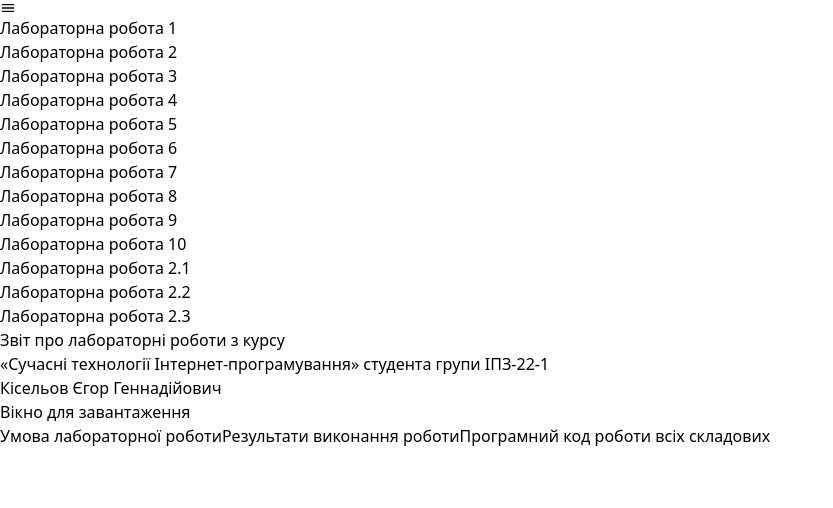
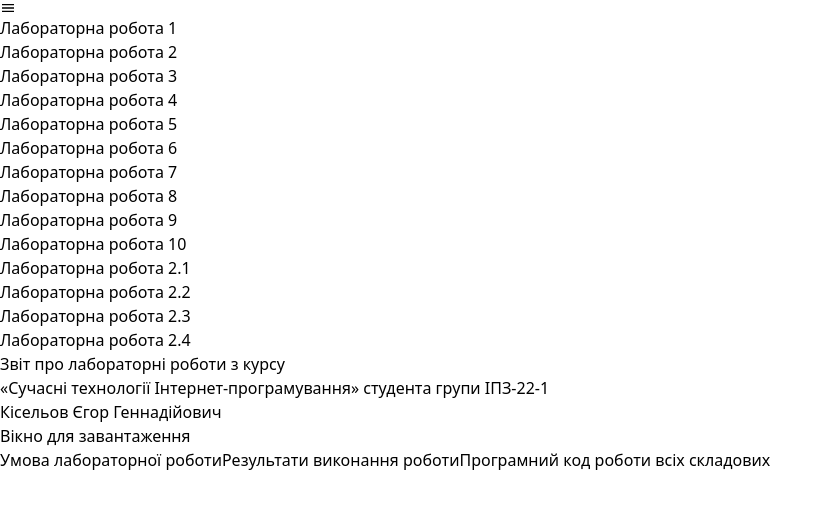
Before and after one commit to taboorech/STIP-L1, a React (Vite) app: page /1 in a window 1280 px wide. Shown: the top 508 px of the page, without its empty margins (0-833 px from the left). Built offline with nearby package versions, Linux system fonts and the light colour scheme.

Commit message:
feat: add 2.4 lab

```diff
--- a/src/assets/labs.ts
+++ b/src/assets/labs.ts
@@ -3187,6 +3187,252 @@ export default rootSaga;`
       },
     ]
   },
+  {
+    id: '14',
+    title: 'Лабораторна робота 2.4',
+    additionalInfo: [`Варіант 10. GET-запит на /api/random-animal, який повертає випадкову тварину: {
+&quot;animal&quot;: &quot;котик&quot; }.
+2. POST-запит на /api/reverse-number, який приймає число і повертає його у
+зворотному порядку: { &quot;reversed_number&quot;: &quot;&lt;reversed-number&gt;&quot; }.`],
+    results: [],
+    conditionPath: 'https://docs.google.com/document/d/16eMEkebY2ht_f6QFGevP7GMoy5Q2z-Mx/edit?usp=sharing',
+    codes: [
+      {
+        file: 'app.ts',
+        code:
+  `import express from 'express';
+import bodyParser from 'body-parser';
+import { errorHandler } from './middleware/error-handler';
+import cors from "cors";
+import { createIndexRoutes } from './routes/index/index.routes';
+import { requestLogger } from './middleware/logger';
+import { callError } from './middleware/call-error';
+
+function createServer() {
+  const app = express();
+
+  app.use(cors({
+    origin: [
+      'http://localhost:5173',
+      'http://localhost:5174'
+    ]
+  }));
+
+  app.use(bodyParser.json())
+  app.use(bodyParser.urlencoded({ extended: true }));
+  app.use(express.static('uploads'));
+
+  app.use(callError);
+
+  // routes
+  app.use('/api', requestLogger, createIndexRoutes());
+
+  // error handler
+  app.use(errorHandler);
+
+  return app;
+}
+
+export { createServer };`
+      },
+      {
+        file: 'entrypoint.ts',
+        code:
+  `import "dotenv/config";
+import { createServer } from "./app";
+import { Application } from "express";
+
+async function boot() {
+  let _server: Application | undefined = createServer();
+  let serverName: string = "api";
+
+  try {
+    const port = parseInt(process.env.PORT || "8080", 10);
+
+    if (_server) {
+      _server.listen(port, () => {
+        console.log('APP (\${serverName}) is running on port \${port}');
+      });
+    }
+  } catch (error) {
+    console.error('Failed to boot the application', error);
+    process.exit(1);
+  }
+}
+
+boot();`
+      },
+      {
+        file: 'index.routes.ts',
+        code:
+  `import { Router } from "express";
+import { getRandomAnimal, reverseNumber } from "./index.controller";
+
+const createIndexRoutes = () => {
+  const router = Router();
+
+  router.get('/random-animal', getRandomAnimal);
+  router.post('/reverse-number', reverseNumber);
+
+  return router;
+};
+
+export { createIndexRoutes };`
+      },
+      {
+        file: 'index.controller.ts',
+        code:
+  `import { faker } from '@faker-js/faker';
+import { Request, Response } from 'express';
+import asyncHandler from 'express-async-handler';
+import { reverseNumberValidation } from '../../yup/reverse-number.scheme';
+
+const getRandomAnimal = asyncHandler(async (req: Request, res: Response) => {
+  const animal = faker.animal.type();
+
+  res.json({ animal });
+});
+
+const reverseNumber = asyncHandler(async (req: Request, res: Response) => {
+  const { number } = await reverseNumberValidation.validate(req.body, { abortEarly: false });
+
+  const reversedNumber = Number.parseInt([...number.toString()].reverse().join(''));
+
+  res.json({
+    original: number,
+    reversed: reversedNumber
+  })
+});
+
+export { getRandomAnimal, reverseNumber };`
+      },
+      {
+        file: 'CustomError.class.ts',
+        code:
+  `class CustomError extends Error {
+  public statusNumber: number;
+
+  constructor(statusNumber: number, message: string) {
+    super();
+    this.message = message;
+    this.statusNumber = statusNumber;
+  }
+};
+
+export { CustomError };`
+      },
+      {
+        file: 'error-handler.ts',
+        code:
+  `import { NextFunction, Request, Response } from 'express';
+import { CustomError } from '../libs/classes/CustomError.class';
+import { ValidationError } from 'yup';
+import logger from '../config/logger';
+
+export const errorHandler = (err: CustomError, req: Request, res: Response, next: NextFunction) => {
+  logger.error(\`Error: \${err.message} | Status: \${err.statusNumber || 500} | URL: \${req.url}\`);
+
+  if(err instanceof ValidationError) {
+    res.status(400).send({ errors: [{ message: err.errors }] });
+    return next(err);
+  }
+
+  res.status(err.statusNumber || 500).send({ errors: [{ message: err.message || "Something went wrong" }] });
+
+  return next(err);
+};`
+      },
+      {
+        file: 'middleware/logger.ts',
+        code:
+  `import { NextFunction, Request, Response } from 'express';
+import logger from '../config/logger';
+
+export const requestLogger = (req: Request, res: Response, next: NextFunction) => {
+  logger.info(\`Method: \${req.method}, URL: \${req.url}\`);
+
+  return next();
+};`
+      },
+      {
+        file: 'call-error.ts',
+        code:
+  `import asyncHandler from 'express-async-handler';
+import { NextFunction, Request, Response } from 'express';
+import { callErrorValidation } from '../yup/call-error.scheme';
+import { CustomError } from '../libs/classes/CustomError.class';
+
+export const callError = asyncHandler(async (req: Request, res: Response, next: NextFunction) => {
+  const { callError, errorMessage } = await callErrorValidation.validate(req.query, { abortEarly: false });
+
+  if(callError) {
+    throw new CustomError(400, errorMessage || 'Unknown error');
+  }
+
+  return next();
+});`
+      },
+      {
+        file: 'config/logger.ts',
+        code:
+  `import winston from 'winston';
+import path from 'path';
+
+const logFormat = winston.format.combine(
+  winston.format.timestamp({ format: 'YYYY-MM-DD HH:mm:ss' }),
+  winston.format.printf(({ timestamp, level, message }) => {
+    return \`[\${timestamp}] \${level.toUpperCase()}: \${message}\`;
+  })
+);
+
+const logger = winston.createLogger({
+  level: 'info',
+  format: logFormat,
+  transports: [
+    new winston.transports.Console({
+      format: winston.format.combine(
+        winston.format.colorize(),
+        logFormat
+      )
+    }),
+    new winston.transports.File({
+      filename: path.join('logs', 'error.log'),
+      level: 'error'
+    }),
+    new winston.transports.File({
+      filename: path.join('logs', 'combined.log')
+    })
+  ]
+});
+
+export default logger;
+`
+      },
+      {
+        file: 'call-error.scheme.ts',
+        code:
+  `import * as yup from 'yup';
+
+const callErrorValidation = yup.object().shape({
+  callError: yup.boolean().optional(),
+  errorMessage: yup.string().optional()
+});
+
+export { callErrorValidation };`
+      },
+      {
+        file: 'reverse-number.scheme.ts',
+        code:
+  `import * as yup from 'yup';
+
+const reverseNumberValidation = yup.object().shape({
+  number: yup.number().required('Number can\'t be empty')
+});
+
+export { reverseNumberValidation };`
+      },
+    ]
+  },
 ];
 
 export { labs };
```
